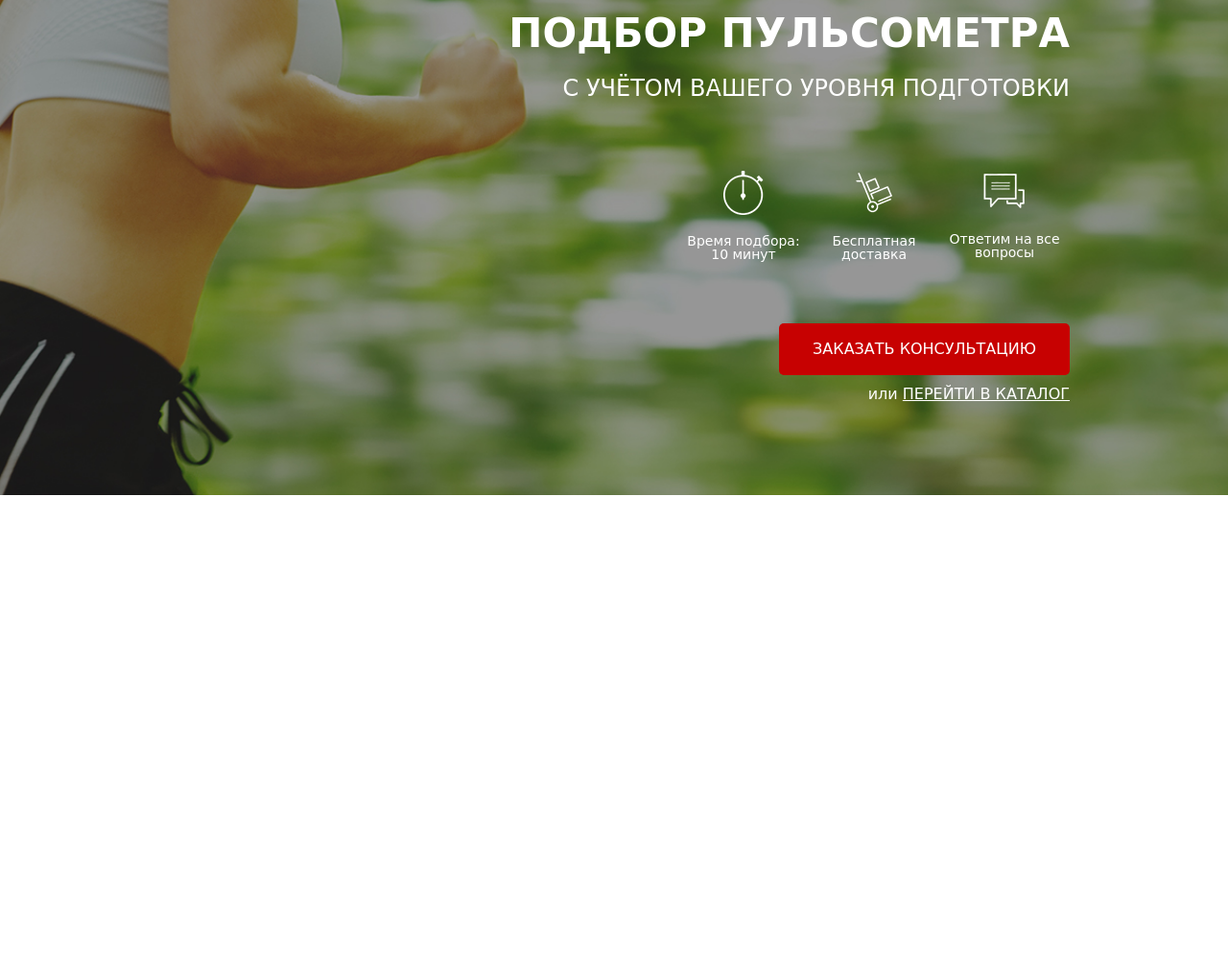
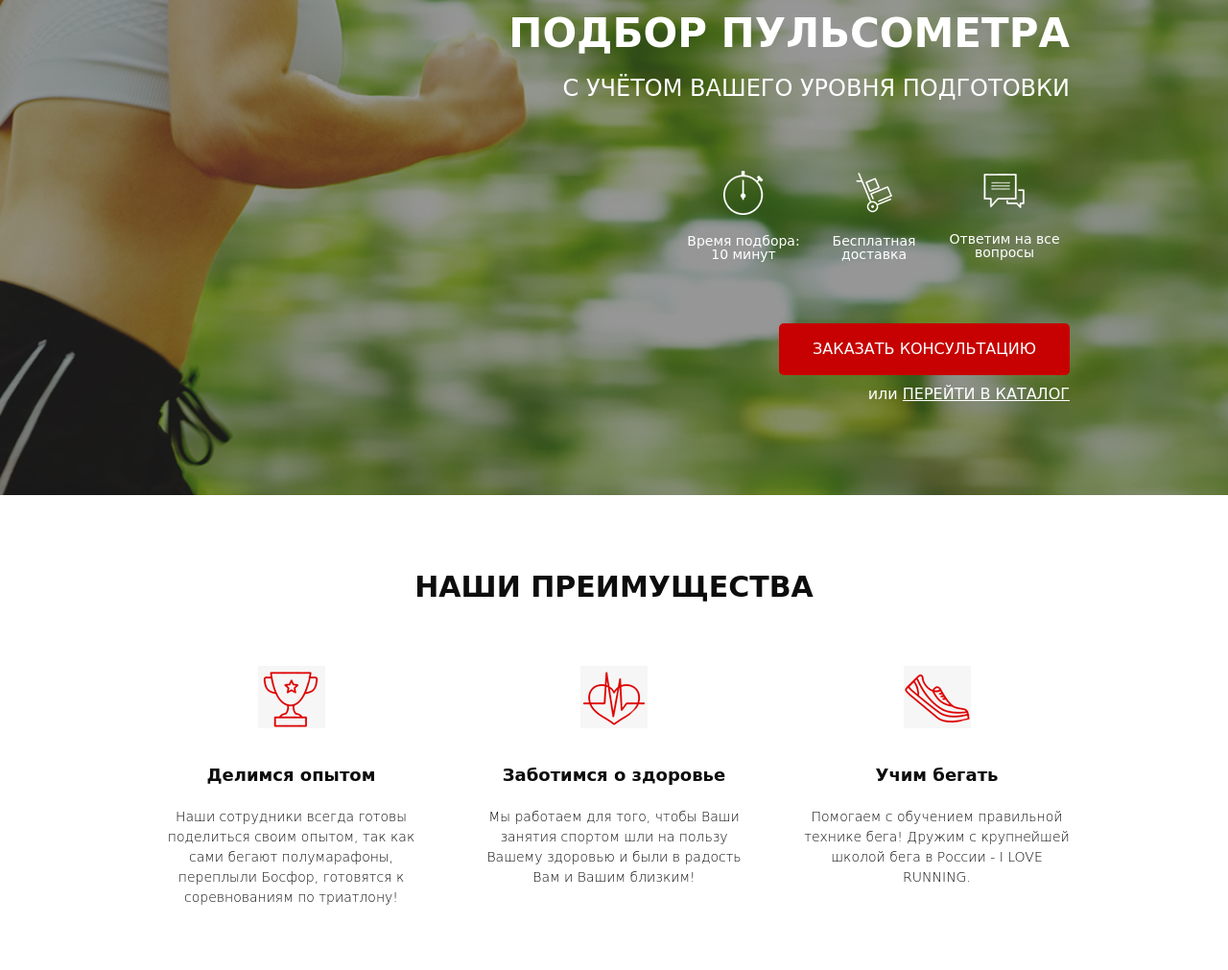
Before and after one commit to osstep/project_3_shop, a website: page src/index.html in a window 1280 px wide. Shown: the part 167-1178 px from the top of the page at 96% size. Before the commit the page ends 800 px from the top, so only its background shows below. Drawn offline with Linux system fonts and the light colour scheme; a web font is replaced by a local one.

Commit message:
block 2 layout

```diff
--- a/src/index.html
+++ b/src/index.html
@@ -47,5 +47,28 @@
       </div>
     </div>
    </div>
+   <section class="advantages">
+      <div class="container">
+        <div class="advantages__header">НАШИ ПРЕИМУЩЕСТВА</div>
+        <div class="advantages__items">
+          <div class="advantages__item">
+            <img src="img/advantages_2/cup.png" alt="" class="item__img">
+            <div class="item__header">Делимся опытом</div>
+            <div class="item__desc">Наши сотрудники всегда готовы поделиться своим опытом, так как сами бегают полумарафоны, переплыли Босфор, готовятся к соревнованиям по триатлону!</div>
+          </div>
+          <div class="advantages__item">
+            <img src="img/advantages_2/heart.png" alt="" class="item__img">
+            <div class="item__header">Заботимся о здоровье</div>
+            <div class="item__desc">Мы работаем для того, чтобы Ваши занятия спортом шли на пользу Вашему здоровью и были в радость Вам и Вашим близким!</div>
+          </div>
+          <div class="advantages__item">
+            <img src="img/advantages_2/shoe.png" alt="" class="item__img">
+            <div class="item__header">Учим бегать</div>
+            <div class="item__desc">Помогаем с обучением правильной технике бега! Дружим с крупнейшей школой бега в России - <span>I LOVE RUNNING.</span></div>
+          </div>
+        </div>
+      </div>
+    </div>
+  </section>
   </body>
 </html>
--- /dev/null
+++ b/src/sass/blocks/_advantages.sass
@@ -0,0 +1,28 @@
+.advantages
+    min-height: 473px
+    padding: 73px 0 65px 0
+    &__header
+        font-weight: 700
+        font-size: 30px
+        text-align: center
+        color: #0D0D0D
+    &__items
+        display: flex
+        justify-content: space-between
+        margin-top: 60px
+    &__item
+        width: 277px
+        display: flex
+        flex-direction: column
+        align-items: center
+        .item__header
+            font-weight: 700
+            font-size: 18px
+            text-align: center
+            color: #0D0D0D
+            margin: 35px 0 20px 0
+        .item__desc
+            font-weight: 300
+            font-size: 14px
+            text-align: center
+            color: #0D0D0D
--- a/src/sass/style.sass
+++ b/src/sass/style.sass
@@ -12,4 +12,5 @@
 
 @import blocks/promo
 @import blocks/header
-@import blocks/_buttons
+@import blocks/buttons
+@import blocks/advantages
```
Also changed, not shown: src/css/style.min.css.
